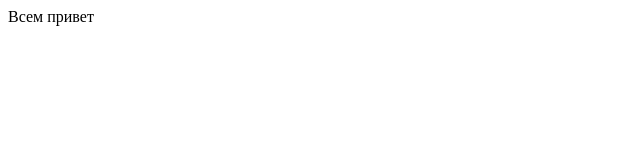
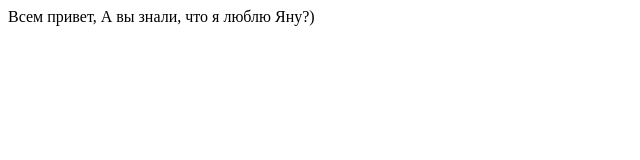
Before and after one commit to Sharkness007/Sharkness007.github.io, a plain HTML site: page index.html in a window 1280 px wide. Shown: the whole page, without its empty margins (0-640 px from the left). Drawn offline with Linux system fonts and the light colour scheme.

Commit message:
Update index.html

```diff
--- a/index.html
+++ b/index.html
@@ -1,3 +1,4 @@
 <head>
-<p> Всем привет </p>
+<p> Всем привет,
+А вы знали, что я люблю Яну?) </p>
 </head>
```
